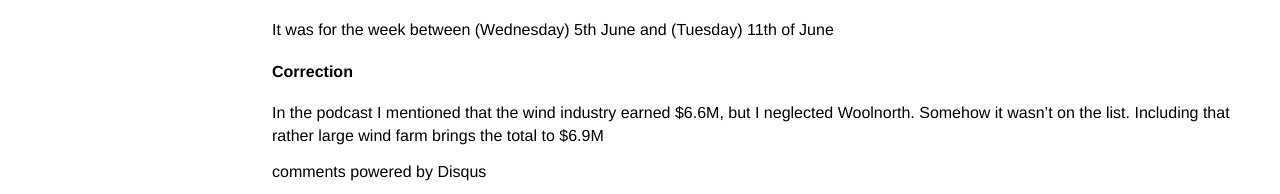
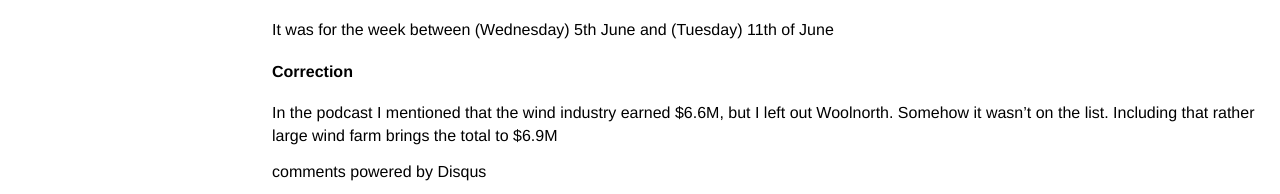
Before and after one commit to jtrain/wf-podcast, a Jekyll site: the page built from _posts/2013-06-14-price-spike-in-queensland.md, in a window 1280 px wide. Shown: the part 985-1179 px from the top of the page. Built offline with Jekyll 4.4.1, drawn with Linux system fonts in a browser that asks for light colours; nearby versions of some CDN libraries; comment, search, counter and statistics services are not loaded.

Commit message:
correction

```diff
--- a/_posts/2013-06-14-price-spike-in-queensland.md
+++ b/_posts/2013-06-14-price-spike-in-queensland.md
@@ -54,5 +54,5 @@ $6.6M wind farm revenue was calculated from the following wind farm locations:
 It was for the week between (Wednesday) 5th June and (Tuesday) 11th of June
 
 #### Correction
-In the podcast I mentioned that the wind industry earned $6.6M, but I neglected Woolnorth.
+In the podcast I mentioned that the wind industry earned $6.6M, but I left out Woolnorth.
 Somehow it wasn't on the list. Including that rather large wind farm brings the total to $6.9M
```
